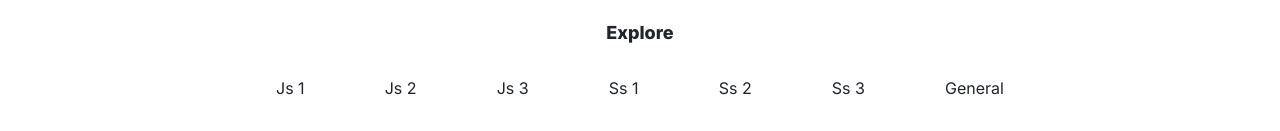
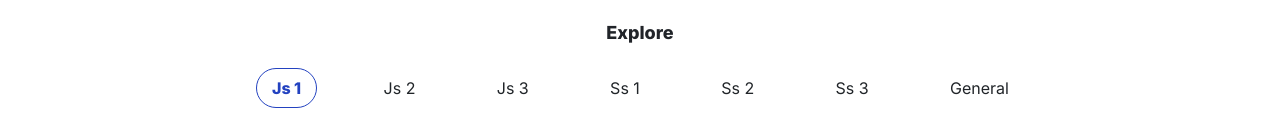
Before and after one commit to LearnrApp/Learnr-web-app-FE, a React (Create React App) app: page / in a window 1280 px wide. Shown: the part 572-703 px from the top of the page. Built offline with nearby package versions, Linux system fonts and the light colour scheme.

Commit message:
fix: active class links

```diff
--- a/src/components/ClassSelect.js
+++ b/src/components/ClassSelect.js
@@ -18,6 +18,91 @@ const ClassSelect = () => {
   const [dropValue, updateDropValue] = useState('Js 1')
 
   let classBody = useRef(null)
+  const activeJs1 = useRef()
+  const activeJs2 = useRef()
+  const activeJs3 = useRef()
+  const activeSs1 = useRef()
+  const activeSs2 = useRef()
+  const activeSs3 = useRef()
+  const activeGeneral = useRef()
+
+  const activeBorderJs1 = () => {
+    if(activeJs1.current) {
+      activeJs1.current.classList.add('class-item')
+      activeJs2.current.classList.remove('class-item')
+      activeJs3.current.classList.remove('class-item')
+      activeSs1.current.classList.remove('class-item')
+      activeSs2.current.classList.remove('class-item')
+      activeSs3.current.classList.remove('class-item')
+      activeGeneral.current.classList.remove('class-item')
+    }
+  }
+  const activeBorderJs2 = () => {
+    if(activeJs1.current) {
+      activeJs1.current.classList.remove('class-item')
+      activeJs2.current.classList.add('class-item')
+      activeJs3.current.classList.remove('class-item')
+      activeSs1.current.classList.remove('class-item')
+      activeSs2.current.classList.remove('class-item')
+      activeSs3.current.classList.remove('class-item')
+      activeGeneral.current.classList.remove('class-item')
+    }
+  }
+  const activeBorderJs3 = () => {
+    if(activeJs1.current) {
+      activeJs2.current.classList.remove('class-item')
+      activeJs1.current.classList.remove('class-item')
+      activeJs3.current.classList.add('class-item')
+      activeSs1.current.classList.remove('class-item')
+      activeSs2.current.classList.remove('class-item')
+      activeSs3.current.classList.remove('class-item')
+      activeGeneral.current.classList.remove('class-item')
+    }
+  }
+  const activeBorderSs1 = () => {
+    if(activeJs1.current) {
+      activeJs2.current.classList.remove('class-item')
+      activeJs1.current.classList.remove('class-item')
+      activeJs3.current.classList.remove('class-item')
+      activeSs1.current.classList.add('class-item')
+      activeSs2.current.classList.remove('class-item')
+      activeSs3.current.classList.remove('class-item')
+      activeGeneral.current.classList.remove('class-item')
+    }
+  }
+  const activeBorderSs2 = () => {
+    if(activeJs1.current) {
+      activeJs2.current.classList.remove('class-item')
+      activeJs1.current.classList.remove('class-item')
+      activeJs3.current.classList.remove('class-item')
+      activeSs1.current.classList.remove('class-item')
+      activeSs2.current.classList.add('class-item')
+      activeSs3.current.classList.remove('class-item')
+      activeGeneral.current.classList.remove('class-item')
+    }
+  }
+  const activeBorderSs3 = () => {
+    if(activeJs1.current) {
+      activeJs2.current.classList.remove('class-item')
+      activeJs1.current.classList.remove('class-item')
+      activeJs3.current.classList.remove('class-item')
+      activeSs1.current.classList.remove('class-item')
+      activeSs2.current.classList.remove('class-item')
+      activeSs3.current.classList.add('class-item')
+      activeGeneral.current.classList.remove('class-item')
+    }
+  }
+  const activeBorderGeneral = () => {
+    if(activeJs1.current) {
+      activeJs2.current.classList.remove('class-item')
+      activeJs1.current.classList.remove('class-item')
+      activeJs3.current.classList.remove('class-item')
+      activeSs1.current.classList.remove('class-item')
+      activeSs2.current.classList.remove('class-item')
+      activeSs3.current.classList.remove('class-item')
+      activeGeneral.current.classList.add('class-item')
+    }
+  }
 
   useEffect(() => {
     TweenMax.to(classBody, 0, {css: {visibility: 'visible'}})
@@ -29,32 +114,53 @@ const ClassSelect = () => {
         <div className="container explore-wrap">
           <h3 className="text-center my-2 py-3 class-explore">Explore</h3>
           <div id="classes" className="classes d-flex justify-content-between align-items-center mx-auto">
-            <div onClick={() => {
+            <div
+              ref={activeJs1}
+              onClick={() => {
               nextSubject(<Js1 />)
-            }} className="class-link"><span>Js 1</span></div>
+              activeBorderJs1()
+            }} className="class-link class-item"><span>Js 1</span></div>
 
-            <div onClick={() => {
+            <div
+              ref={activeJs2}
+              onClick={() => {
               nextSubject(<Js2 />)
+              activeBorderJs2()
             }} className="class-link"><span>Js 2</span></div>
 
-            <div onClick={() => {
+            <div
+              ref={activeJs3}
+              onClick={() => {
               nextSubject(<Js3 />)
+              activeBorderJs3()
             }} className="class-link"><span>Js 3</span></div>
 
-            <div onClick={() => {
+            <div
+              ref={activeSs1}
+              onClick={() => {
               nextSubject(<Ss1 />)
+              activeBorderSs1()
             }} className="class-link"><span>Ss 1</span></div>
 
-            <div onClick={() => {
+            <div
+              ref={activeSs2}
+              onClick={() => {
               nextSubject(<Ss2 />)
+              activeBorderSs2()
             }} className="class-link"><span>Ss 2</span></div>
 
-            <div onClick={() => {
+            <div
+              ref={activeSs3}
+              onClick={() => {
               nextSubject(<Ss3 />)
+              activeBorderSs3()
             }} className="class-link"><span>Ss 3</span></div>
 
-            <div onClick={() => {
+            <div
+              ref={activeGeneral}
+              onClick={() => {
               nextSubject(<General />)
+              activeBorderGeneral()
             }} className="class-link"><span>General</span></div>
           </div>
           {/* <div className=""></div> */}
--- a/src/styles/Style.css
+++ b/src/styles/Style.css
@@ -140,30 +140,30 @@ button.nav-collapse:focus {
 .classes {
   width: 60vw;
 }
+.class-link {
+  cursor: pointer;
+  border-radius: 20px;
+  padding: 7px 15px;
+  /* color: #2342C0; */
+  /* font-weight: 800; */
+}
+.class-link:hover {
+  border: 1px solid #2342C0;
+  border-radius: 20px;
+  padding: 7px 15px;
+  color: #2342C0;
+  font-weight: 800;
+}
 .class-item {
   border: 1px solid #2342C0;
   border-radius: 20px;
-  padding: 8px 24px;
+  padding: 7px 15px;
   color: #2342C0;
   font-weight: 800;
 }
 .class-item:hover {
   background-color: #2342C0;
   color: #fff;
-}
-.class-link {
-  cursor: pointer;
-  border-radius: 20px;
-  padding: 8px 20px;
-  /* color: #2342C0; */
-  /* font-weight: 800; */
-}
-.class-link:hover {
-  border: 1px solid #2342C0;
-  border-radius: 20px;
-  padding: 8px 20px;
-  color: #2342C0;
-  font-weight: 800;
 }
 #dropdown-basic {
   background-color: #fff;
--- a/src/styles/UserDashboard.css
+++ b/src/styles/UserDashboard.css
@@ -15,7 +15,7 @@
   background-size: cover;
   position: fixed;
   height: 100vh;
-  width: 20vw ;
+  width: 18vw ;
 }
 .sidebar--item {
   cursor: pointer
@@ -31,7 +31,7 @@
   border-bottom: 1px solid #fff;
 }
 .main--wrap {
-  margin-left: 20vw;
+  margin-left: 18vw;
 }
 .info-wrap {
   border-bottom: 1px solid #E5E5E5;
@@ -49,9 +49,10 @@
 
 }
 .bottom-nav {
-  padding: 12px;
+  padding: 8px 12px;
 }
 .bottom-text {
+  font-size: 0.9rem;
   color: #A4A6B3;
 }
 .bottom-icon{
```
